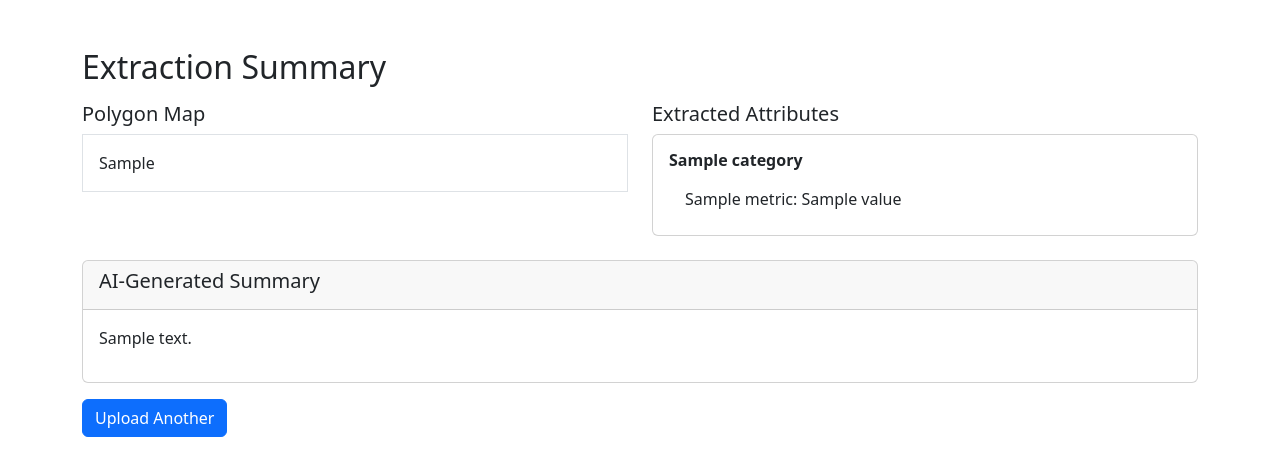
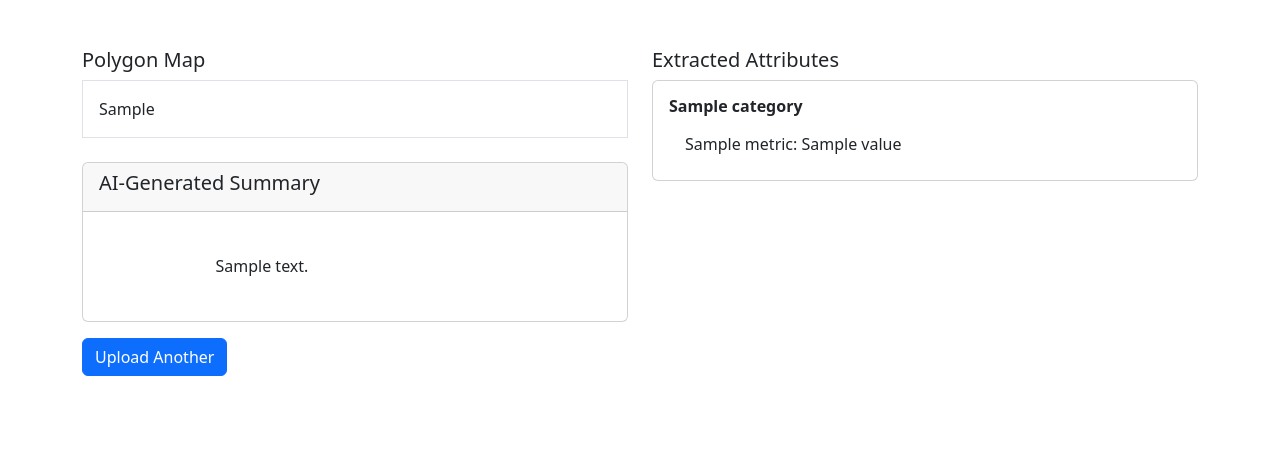
Before and after one commit to psmyth2/spatial-extractions, a Flask app: template app/templates/summary.html in a window 1280 px wide. Shown: the top 476 px of the page. Run offline with Flask 3, Linux system fonts and the light colour scheme; the template is opened without the code that fills it: most values are stand-ins (such as "Sample title", 1, 10 or a date in 2020); parts of the project's set-up code (start-up, migrations or seed data) failed here and were passed over.

Commit message:
summary formatting

```diff
--- a/app/templates/summary.html
+++ b/app/templates/summary.html
@@ -5,10 +5,30 @@
     <meta name="viewport" content="width=device-width, initial-scale=1.0">
     <title>Extraction Summary</title>
     <link rel="stylesheet" href="https://cdn.jsdelivr.net/npm/bootstrap@5.3.0/dist/css/bootstrap.min.css">
+    <style>
+        .summary-text {
+            line-height: 1.6;
+            text-align: left;
+            margin-top: 0;
+            white-space: pre-wrap;
+        }
+
+        .summary-text h5 {
+            margin-top: 1.5em;
+            margin-bottom: 0.5em;
+            color: #007BFF;
+        }
+
+        .summary-text strong {
+            color: #28A745;
+        }
+
+        .summary-text p {
+            margin-bottom: 1em;
+        }
+    </style>
 </head>
 <body class="container mt-5">
-    <h2 class="mb-3">Extraction Summary</h2>
-
     <div class="row">
         <!-- Left Column: Map Display -->
         <div class="col-md-6">
@@ -16,6 +36,22 @@
             <div class="border p-3">
                 {{ map_html | safe }}  <!-- Renders the Leaflet map -->
             </div>
+
+            <!-- Summary Card Below Map, Left-Aligned -->
+            {% if extracted_attributes.summary %}
+            <div class="mt-4 text-start">
+                <div class="card">
+                    <div class="card-header">
+                        <h5>AI-Generated Summary</h5>
+                    </div>
+                    <div class="card-body">
+                        <div class="summary-text">
+                            {{ extracted_attributes.summary.content | replace('###', '<br><br>') | trim | safe }}
+                        </div>
+                    </div>
+                </div>
+            </div>
+            {% endif %}
         </div>
 
         <!-- Right Column: Extracted Attributes -->
@@ -24,7 +60,7 @@
             <div class="card">
                 <div class="card-body">
                     {% for category, attributes in extracted_attributes.items() %}
-                        {% if category != "summary" %}  <!-- Exclude summary from attributes -->
+                        {% if category != "summary" %}
                             <h6 class="card-title"><strong>{{ category }}</strong></h6>
                             <ul class="list-group list-group-flush">
                                 {% for metric, value in attributes.items() %}
@@ -38,22 +74,6 @@
         </div>
     </div>
 
-    <!-- Summary Card Below Map -->
-    {% if extracted_attributes.summary %}
-    <div class="row mt-4">
-        <div class="col-md-12">
-            <div class="card">
-                <div class="card-header">
-                    <h5>AI-Generated Summary</h5>
-                </div>
-                <div class="card-body">
-                    <p>{{ extracted_attributes.summary }}</p>
-                </div>
-            </div>
-        </div>
-    </div>
-    {% endif %}
-
     <a href="{{ url_for('main.home') }}" class="btn btn-primary mt-3">Upload Another</a>
 </body>
 </html>
```
